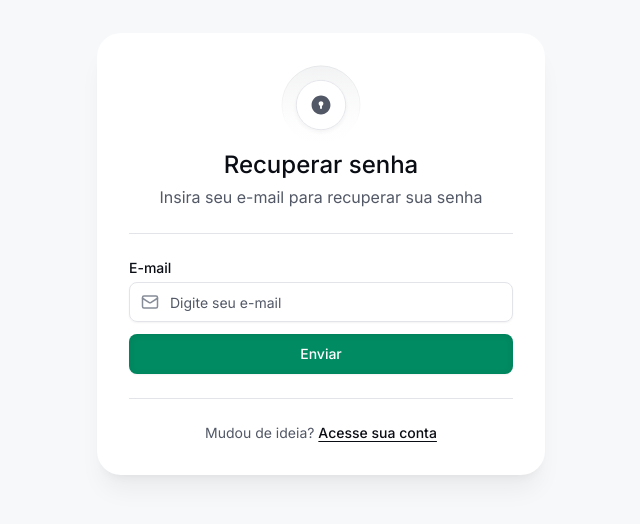
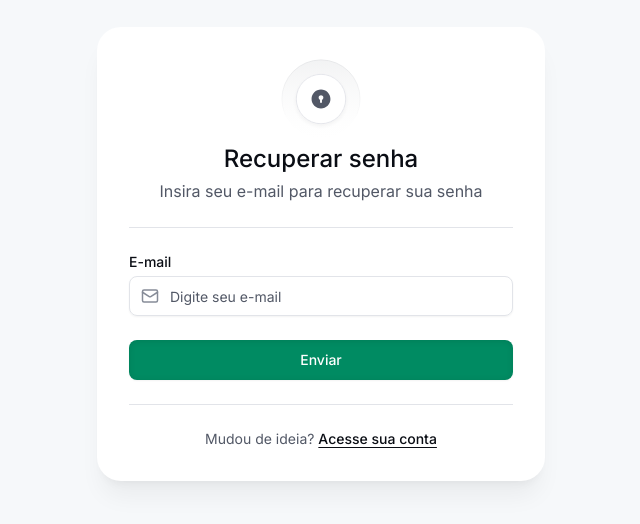
Before and after one commit to ipecode-br/abnmo-frontend, a Next.js app: page /conta/recuperar-senha in a window 1280 px wide. Shown: the part 146-670 px from the top of the page, without its empty margins (319-959 px from the left). Built offline with nearby package versions, Linux system fonts and the light colour scheme.

Commit message:
chore(form-container): change `gap-3` to `gap-6`

```diff
--- a/src/components/form/form-container.tsx
+++ b/src/components/form/form-container.tsx
@@ -5,6 +5,6 @@ export function FormContainer({
   ...props
 }: Readonly<React.FormHTMLAttributes<HTMLFormElement>>) {
   return (
-    <form className={cn('flex w-full flex-col gap-3', className)} {...props} />
+    <form className={cn('flex w-full flex-col gap-6', className)} {...props} />
   )
 }
```
